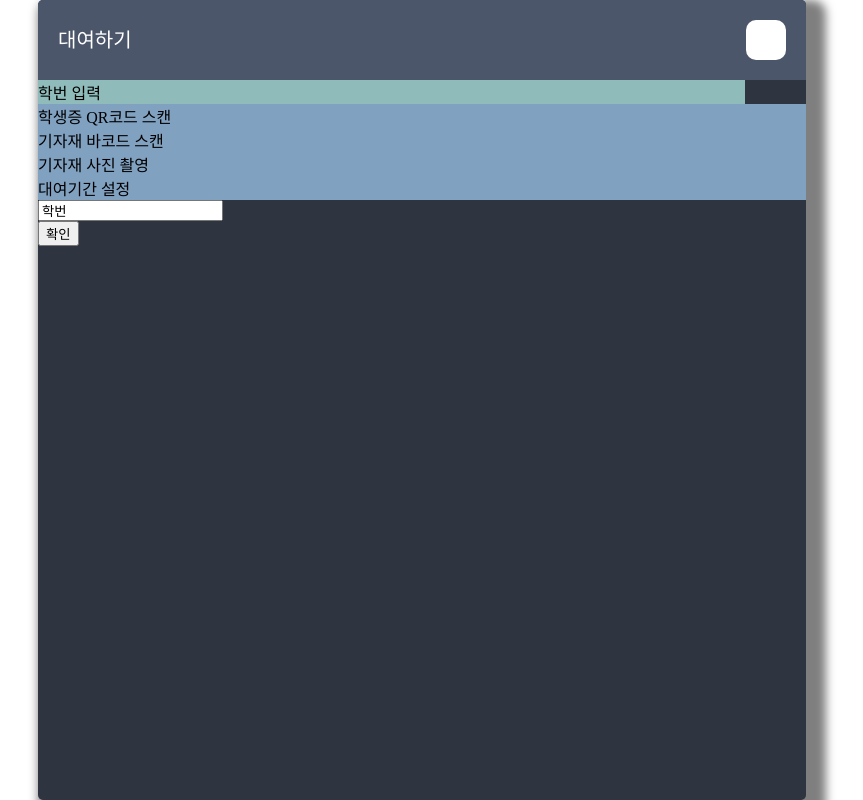
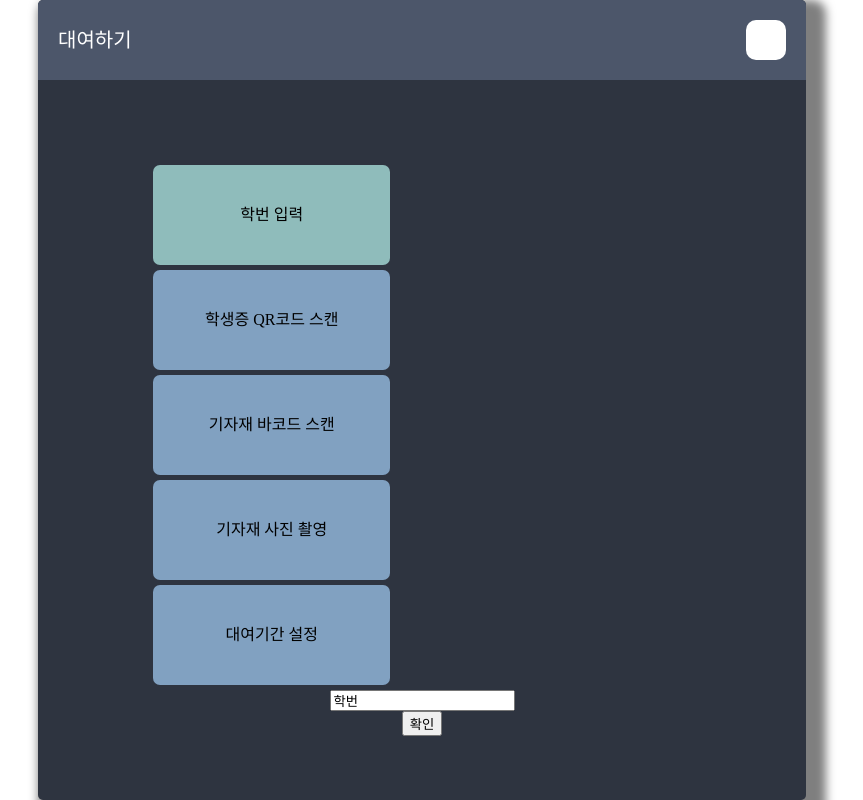
Before and after one commit to nowjun/dod_qr, a Flask app: page /bsnum in a window 1280 px wide. Shown: the whole page, without its empty margins (218-1081 px from the left). Run offline with Flask 2, Linux system fonts and the light colour scheme.

Commit message:
css 제발 먹어라

```diff
--- a/static/bs.css
+++ b/static/bs.css
@@ -8,9 +8,8 @@
     border-radius: 7px;
     margin: 5px 0px;
 }
-#bsBig2 div{
+#bsBig2{
     width: 100%;
-    height:500px;
     float:right;
     text-align: center;
     margin: 0 auto;
@@ -43,6 +42,8 @@
      width:100%;
 }
 
+
+
 .bsleftdone{
     background-color:#5E81AC;
     opacity: 0.8;
@@ -66,3 +67,19 @@
     width: 80%;
     height: px;
 }
+
+
+.bsnum input[type="text"]{
+    width: 80%;
+    height: 70px;
+    font-size:20px;
+}
+
+#bsnum #bsBig2{
+    float:right;
+}
+
+#bsnum #bsBig2 div{
+    width:100%;
+    height: 100px;
+}
--- a/templates/bsnum.html
+++ b/templates/bsnum.html
@@ -18,20 +18,22 @@
 
             </div>
         </div>
-        <div class="bsqpCon">
-            <div id="bsqpBig1" class="bsqpBig">
+        <div class="bs" id="bsnump">
+            <div id="bsBig1" class="bsBig">
                 <div class="bsleftdo">학번 입력</div>
                 <div class="bsleftno">학생증 QR코드 스캔</div>
                 <div class="bsleftno">기자재 바코드 스캔</div>
                 <div class="bsleftno">기자재 사진 촬영</div>
                 <div class="bsleftno">대여기간 설정</div>
             </div>
-            <div id="bsqpBig2" class="bsqpBig">
-                <div>
-                    <input type="text" value="학번">
-                </div>
-                <div>
-                    <input type="submit" value="확인">
+            <div id="bsBig2" class="bsBig">
+                <div id="bsform">
+                    <div>
+                        <input type="text" value="학번">
+                    </div>
+                    <div>
+                        <input type="submit" value="확인">
+                    </div>
                 </div>
             </div>
         </div>
```
